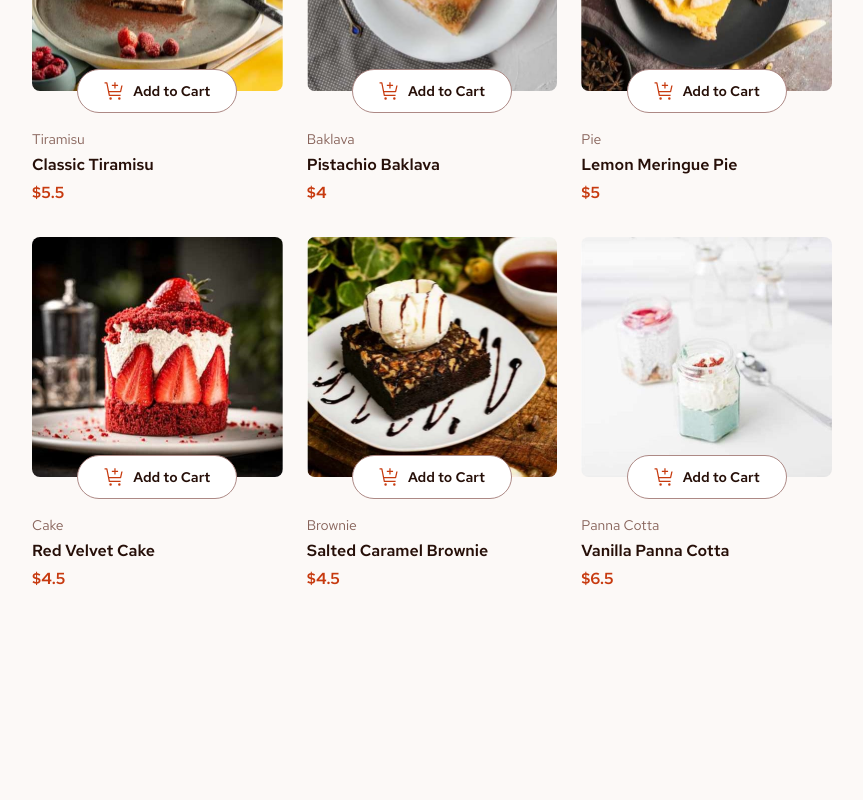
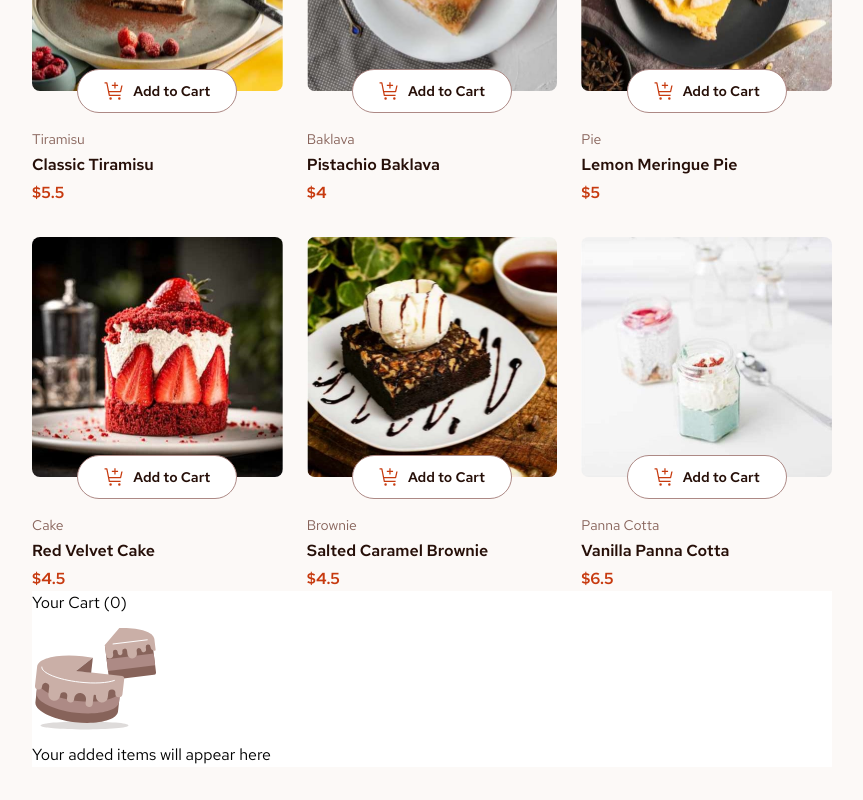
Before and after one commit to ionStici/product-list-with-cart, a React (Vite) app: page / in a window 1280 px wide. Shown: the part 646-1446 px from the top of the page, without its empty margins (208-1071 px from the left). Before the commit the page ends 1277 px from the top, so only its background shows below. Built offline with nearby package versions, Linux system fonts and the light colour scheme.

Commit message:
Add Cart

```diff
--- a/src/App.jsx
+++ b/src/App.jsx
@@ -1,4 +1,5 @@
-import Box from "./Components/Box";
+import Dessert from "./Components/Dessert";
+import Cart from "./Components/Cart";
 import { useDesserts } from "./contexts/DessertsContext";
 
 export default function App() {
@@ -9,10 +10,12 @@ export default function App() {
       <h1 className="mb-8 text-4xl font-bold text-rose_900">Desserts</h1>
 
       <div className="md:grid md:grid-cols-3 md:gap-x-[24px] md:gap-y-[32px]">
-        {desserts.map((dessert, i) => {
-          return <Box key={i} dessert={dessert} />;
-        })}
+        {desserts.map((dessert, i) => (
+          <Dessert key={i} dessert={dessert} />
+        ))}
       </div>
+
+      <Cart />
     </main>
   );
 }
--- /dev/null
+++ b/src/Components/Cart.jsx
@@ -0,0 +1,51 @@
+import CartItem from "./CartItem";
+import { ReactSVG } from "react-svg";
+import { useDesserts } from "../contexts/DessertsContext";
+
+export default function Cart() {
+  const { dessertsInCart } = useDesserts();
+  const desserts = dessertsInCart();
+
+  const totalInCart = desserts.reduce((acc, dessert) => {
+    return acc + dessert.cart;
+  }, 0);
+
+  const totalPrice = desserts.reduce((acc, dessert) => {
+    return acc + dessert.cart * dessert.price;
+  }, 0);
+
+  return (
+    <div className="bg-white">
+      <h1>Your Cart ({totalInCart})</h1>
+
+      {desserts.length === 0 && (
+        <div>
+          <ReactSVG src="images/illustration-empty-cart.svg" />
+          <p>Your added items will appear here</p>
+        </div>
+      )}
+
+      {desserts.length > 0 && (
+        <>
+          {desserts.map((dessert, i) => {
+            return <CartItem key={i} dessert={dessert} />;
+          })}
+
+          <div>
+            <p>Order Total</p>
+            <p>${totalPrice}</p>
+          </div>
+
+          <div>
+            <ReactSVG src="images/icon-carbon-neutral.svg" />
+            <p>
+              This is a <span>carbon-neutral</span> delivery
+            </p>
+          </div>
+
+          <button>Confirm Order</button>
+        </>
+      )}
+    </div>
+  );
+}
--- /dev/null
+++ b/src/Components/CartItem.jsx
@@ -0,0 +1,26 @@
+import { ReactSVG } from "react-svg";
+import { useDesserts } from "../contexts/DessertsContext";
+
+export default function CartItem({ dessert }) {
+  const { removeDessertFromCart } = useDesserts();
+  const { name, cart, price } = dessert;
+
+  return (
+    <div className="flex items-center justify-between">
+      <div>
+        <p>{name}</p>
+        <p>
+          <span>{cart}x</span>
+          <span>@${price}</span>
+          <span>${cart * price}</span>
+        </p>
+      </div>
+      <button
+        aria-label="Remove from Cart"
+        onClick={() => removeDessertFromCart(name)}
+      >
+        <ReactSVG src="images/icon-remove-item.svg" />
+      </button>
+    </div>
+  );
+}
--- a/src/Components/Box.jsx
+++ b/src/Components/Dessert.jsx
@@ -3,7 +3,7 @@ import { useMediaQuery } from "../hooks/useMediaQuery";
 import { ReactSVG } from "react-svg";
 import { LuPlusCircle, LuMinusCircle } from "react-icons/lu";
 
-export default function Box({ dessert }) {
+export default function Dessert({ dessert }) {
   const { image, name, category, price, cart } = dessert;
   const { increment, decrement } = useDesserts();
 
--- a/src/contexts/DessertsContext.jsx
+++ b/src/contexts/DessertsContext.jsx
@@ -32,8 +32,33 @@ export default function DessertsProvider({ children }) {
     });
   };
 
+  const dessertsInCart = () => {
+    return desserts.filter((dessert) => dessert.cart > 0);
+  };
+
+  const removeDessertFromCart = (name) => {
+    setDessets((prev) => {
+      return prev.map((dessert) => {
+        return dessert.name === name
+          ? {
+              ...dessert,
+              cart: 0,
+            }
+          : dessert;
+      });
+    });
+  };
+
   return (
-    <DessertsContext.Provider value={{ desserts, increment, decrement }}>
+    <DessertsContext.Provider
+      value={{
+        desserts,
+        increment,
+        decrement,
+        dessertsInCart,
+        removeDessertFromCart,
+      }}
+    >
       {children}
     </DessertsContext.Provider>
   );
--- a/src/hooks/useMediaQuery.js
+++ b/src/hooks/useMediaQuery.js
@@ -9,6 +9,7 @@ export function useMediaQuery(feature, value) {
     const mediaQuery = window.matchMedia(`(${feature}: ${value})`);
     const handleChange = (e) => setMatch(e.matches);
     mediaQuery.addEventListener("change", handleChange);
+
     return () => mediaQuery.removeEventListener("change", handleChange);
   }, []);
 
```
Also changed, not shown: public/images/icon-decrement-quantity.svg (deleted), public/images/icon-increment-quantity.svg (deleted).
